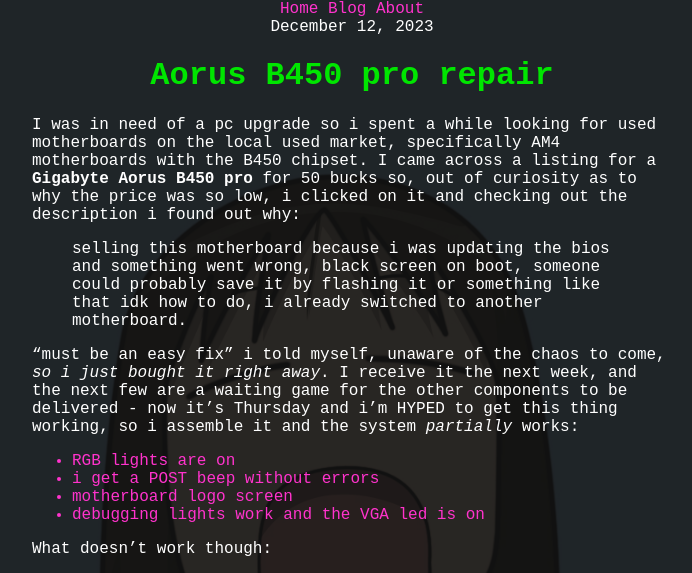
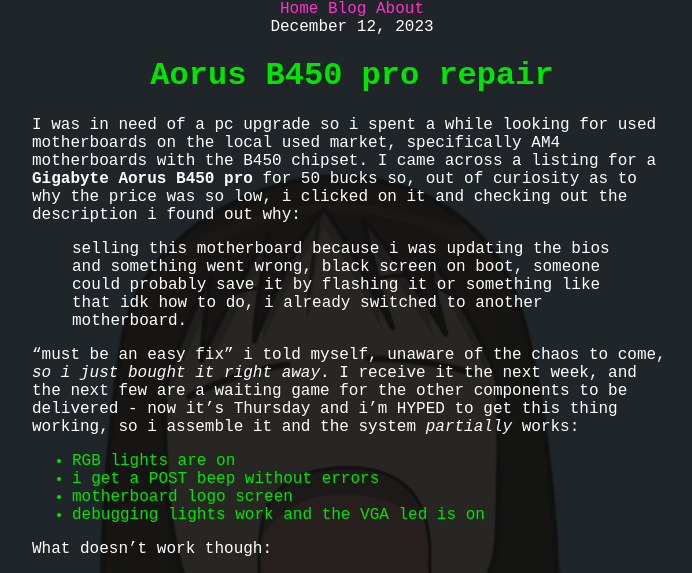
Before and after one commit to ambraglow/ambraglow.github.io, a Jekyll site: the page built from _posts/2023-12-12-aorusb450prorepair.md, in a window 1280 px wide. Shown: the top 573 px of the page, without its empty margins (288-980 px from the left). Built offline with Jekyll 4.4.1, drawn with Linux system fonts in a browser that asks for light colours; some web fonts are replaced.

Commit message:
Update style.scss

```diff
--- a/_sass/style.scss
+++ b/_sass/style.scss
@@ -115,7 +115,6 @@
 .blog-post li {
   text-align:left;
   margin:0rem 20rem;
-  color: #FF33CC;
 }
 
 @media only screen and (max-width: 400px) {
```
